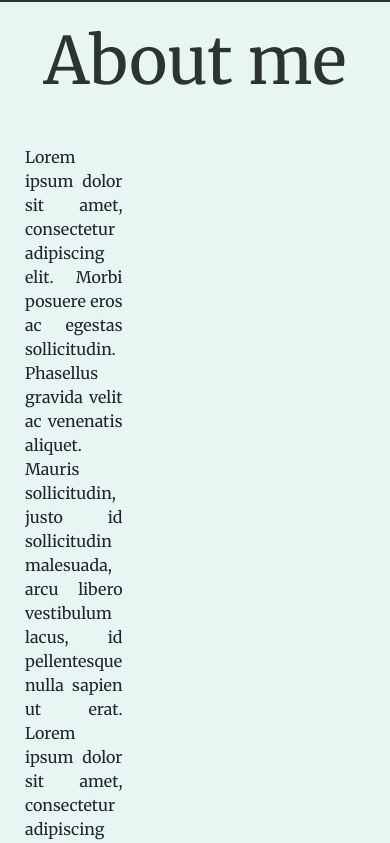
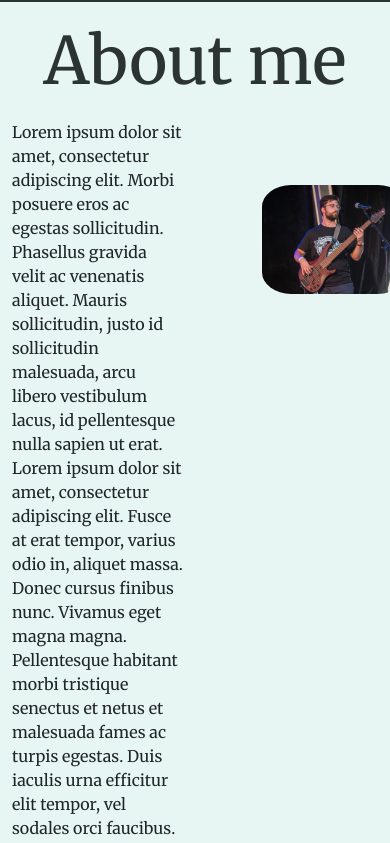
Before and after one commit to goncalomf/portfolio, a plain HTML site: page index.html in a window 390 px wide. Shown: the part 1200-2043 px from the top of the page. Drawn offline with nearby package versions, Linux system fonts and the light colour scheme.

Commit message:
2nd Section done
Need to justify text and do responsive

```diff
--- a/index.html
+++ b/index.html
@@ -42,7 +42,9 @@
     </div>
     <div class="second-section-page">
         <h1>About me</h1>
-        <div class="about-me">
+        <div class="container">
+            <div class="row">
+                <div class="col-6 text-justify">
                     <p>
                     Lorem ipsum dolor sit amet, consectetur adipiscing elit. Morbi posuere eros ac egestas sollicitudin.
                     Phasellus gravida velit ac venenatis aliquet. Mauris sollicitudin, justo id sollicitudin malesuada, arcu libero vestibulum lacus, id
@@ -52,7 +54,6 @@
                     Duis egestas venenatis tellus id
                     volutpat.
                     </p>
-
                     <p>
                     at tortor et magna finibus rhoncus. Donec a euismod ante. Maecenas rutrum posuere bibendum. Nam venenatis molestie nibh ac ornare.
                     Nam vehicula arcu finibus ligula tempus venenatis. Phasellus semper mollis arcu, ut mollis eros placerat ac.
@@ -62,8 +63,11 @@
                     tortor tellus blandit mi. Morbi tincidunt et sapien ac tincidunt. Sed laoreet lorem auctor magna imperdiet iaculis quis ut nisl. In gravida pharetra
                     felis vitae pharetra.
                     </p>
-
-            <img src="assets/eu.jpeg" alt="">
+                </div>
+                <div class="col-6">
+                    <img id="about-me-image"  src="assets/eu2.jpeg" alt="">
+                </div>
+            </div>
         </div>
     </div>
 </body>
--- a/style.css
+++ b/style.css
@@ -93,20 +93,10 @@ nav {
     font-size: 65px;
 }
 
-.about-me {
-    width: 100%;
-    display: flex;
-    flex-wrap: wrap;
-    flex-direction: column;
-    text-align: justify;
+
+#about-me-image{
+    border-radius: 20%;
+    width: 85%;
+    margin-left: 55px;
+    margin-top: 65px;
 }
-
-.about-me p {
-    margin: 25px;
-    width: 25%;
-}
-
-.about-me img{
-    border-radius: 100%;
-    width: 15%;
-}
```
Also changed, not shown: assets/eu2.jpeg (added). Lines whose indentation alone changed are shown as unchanged.
